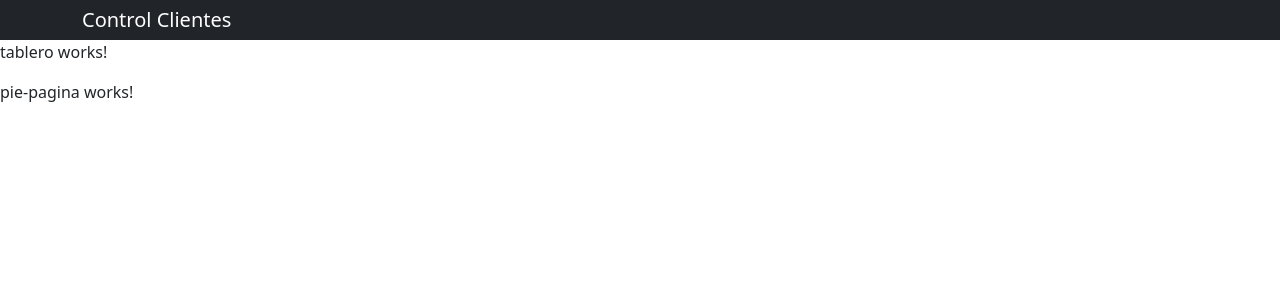
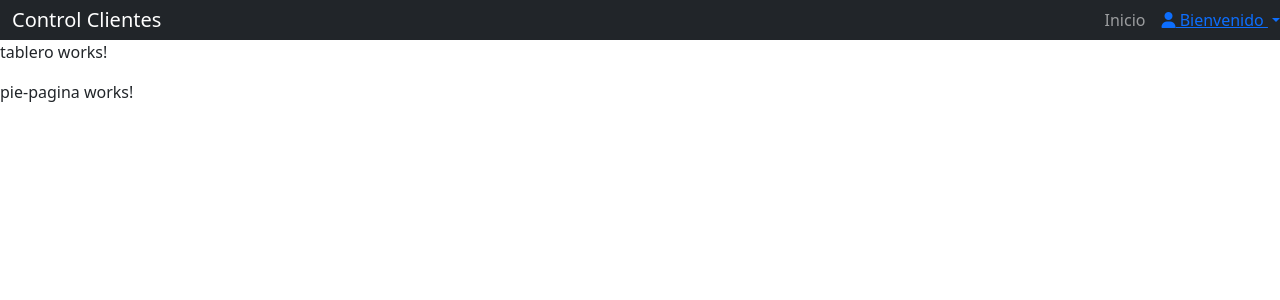
Before and after one commit to erkcgn/control-clientes, an Angular app: page / in a window 1280 px wide. Shown: the top 300 px of the page. Built offline with nearby package versions, Linux system fonts and the light colour scheme.

Commit message:
corregi propiedad boostrap desactualizada

```diff
--- a/src/app/componentes/cabecero/cabecero.component.html
+++ b/src/app/componentes/cabecero/cabecero.component.html
@@ -1,8 +1,40 @@
-<nav class="navbar navbar-expand-sm navbar-dark bg-dark p-0">
+<nav class="navbar navbar-expand-sm
+            navbar-dark bg-dark p-0">
     <div class="container">
-        <a routerLink="/" class="navbar-brand">Control Clientes</a>
-        <button class="navbar-toggler" data-toggle="collapse" data-target="#navbarCollapse">
+        <a routerLink="/"
+        class="navbar-brand">Control Clientes</a>
+
+        <button class="navbar-toggler"
+        data-bs-toggle="collapse"
+        data-bs-target="#navbarCollapse"
+        >
             <span class="navbar-toggler-icon"></span>
         </button>
+
+    </div>
+
+    <div class="collapse navbar-collapse"
+            id="navbarCollapse">
+        <ul class="navbar-nav" >
+            <li class="nav-item px-2">
+                <a routerLink="/"
+                class="nav-link">Inicio</a>
+            </li>
+        </ul>
+        <ul class="navbar-nav ml-auto">
+            <li class="nav-item dropdown mr-3">
+                <a href="#"
+                    class="nav-lik dropdown-toggle"
+                    daba-bs-toggle="dropdown">
+                    <i class="fas fa-user"></i> Bienvenido
+                </a>
+                <div class="dropdown-menu">
+                    <a class="dropdown-item"
+                    routerLink="/configuracion">                       >
+                        <i class="fas fa-cog"></i> Configuración
+                    </a>
+                </div>
+            </li>
+        </ul>
     </div>
 </nav>
--- a/src/app/componentes/cabecero/cabecero.component.ts
+++ b/src/app/componentes/cabecero/cabecero.component.ts
@@ -7,6 +7,7 @@ import { Component, OnInit } from '@angular/core';
 })
 export class CabeceroComponent implements OnInit {
 
+
   constructor() { }
 
   ngOnInit(): void {
```
